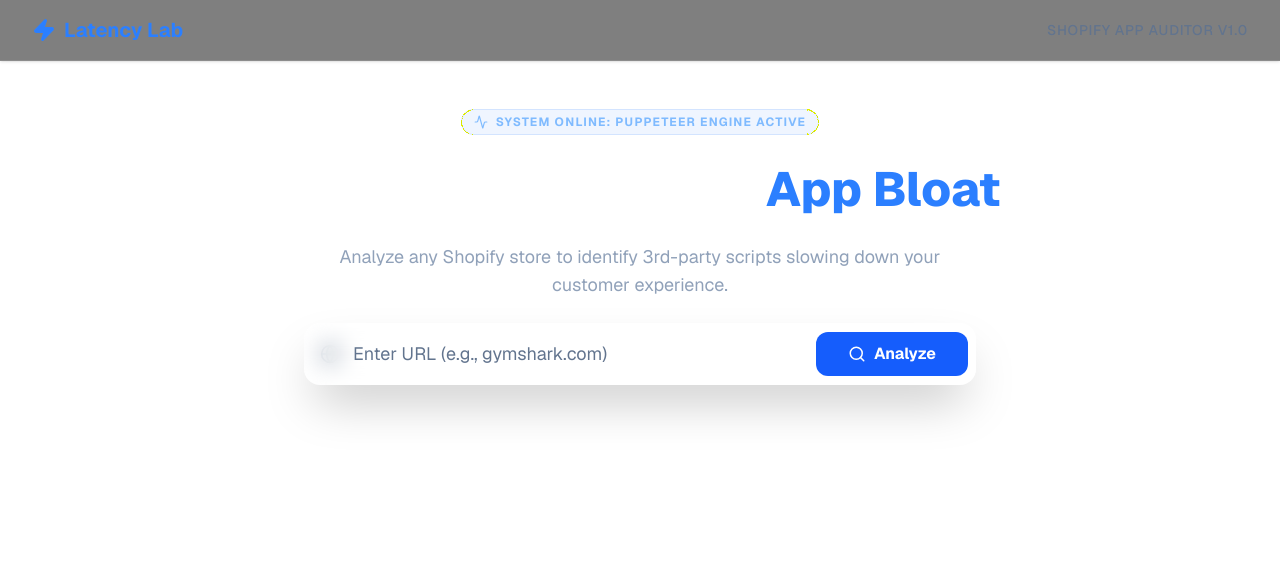
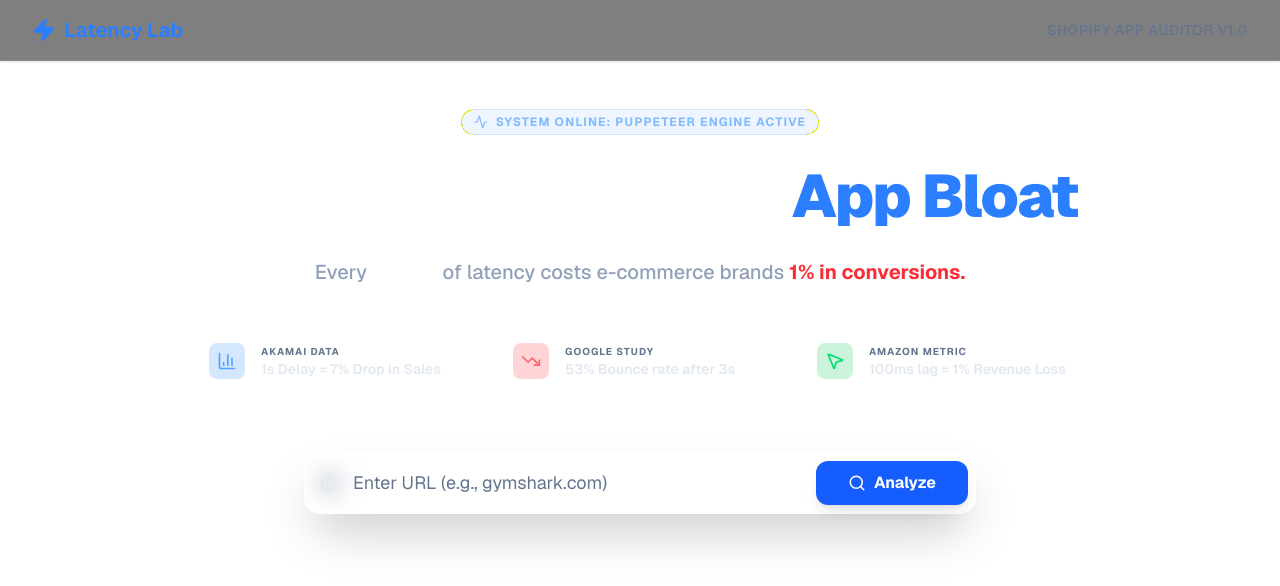
Before and after one commit to manavkr0710/latency-lab, a Next.js app in the folder frontend/: page / in a window 1280 px wide. Shown: the top 586 px of the page. Built offline with nearby package versions, Linux system fonts and the light colour scheme.

Commit message:
feat: added statistics at the top and added every 100ms = 1% in conversions

```diff
--- a/frontend/app/page.tsx
+++ b/frontend/app/page.tsx
@@ -1,6 +1,6 @@
 "use client";
 import { useState } from 'react';
-import { Search, Zap, AlertTriangle, Globe, Activity, Info } from 'lucide-react';
+import { Search, Zap, AlertTriangle, Globe, Activity, Info, BarChart3, TrendingDown, MousePointer2 } from 'lucide-react';
 
 export default function Home() {
   const [url, setUrl] = useState('');
@@ -8,10 +8,8 @@ export default function Home() {
   const [results, setResults] = useState<any>(null);
 
   const calculateRevenueLoss = (latency: number) => {
-    // Industry Benchmark: 1 second (1000ms) of lag = 10% conversion drop
+    // 1 second (1000ms) of lag = 10% conversion drop
     const impactPercentage = (latency / 1000) * 0.10;
-
-    // Monthly baseline revenue for a mid-market Shopify store
     const monthlyBaseline = 100000;
     const monthlyLoss = monthlyBaseline * impactPercentage;
 
@@ -50,19 +48,52 @@ export default function Home() {
       </nav>
 
       <div className="max-w-6xl mx-auto py-12 px-6 space-y-12">
-        {/* Search Section */}
-        <section className="text-center space-y-6">
-          <div className="inline-flex items-center gap-2 px-3 py-1 rounded-full bg-blue-500/10 border border-blue-500/20 text-blue-400 text-xs font-bold uppercase tracking-widest animate-pulse">
-              <Activity size={14} /> System Online: Puppeteer Engine Active
+        {/* Search & Hook Section */}
+        <section className="text-center space-y-10">
+          <div className="space-y-6">
+            <div className="inline-flex items-center gap-2 px-3 py-1 rounded-full bg-blue-500/10 border border-blue-500/20 text-blue-400 text-xs font-bold uppercase tracking-widest animate-pulse">
+                <Activity size={14} /> System Online: Puppeteer Engine Active
+            </div>
+            <h2 className="text-6xl font-black text-white leading-tight tracking-tight">
+              Stop losing sales to <span className="text-blue-500">App Bloat</span>
+            </h2>
+            <p className="text-xl text-slate-400 max-w-2xl mx-auto font-medium">
+              Every <span className="text-white font-bold">100ms</span> of latency costs e-commerce brands <span className="text-red-500 font-bold">1% in conversions.</span>
+            </p>
           </div>
-          <h2 className="text-5xl font-extrabold text-white leading-tight">
-            Stop losing sales to <span className="text-blue-500">App Bloat</span>
-          </h2>
-          <p className="text-lg text-slate-400 max-w-2xl mx-auto">
-            Analyze any Shopify store to identify 3rd-party scripts slowing down your customer experience.
-          </p>
 
-          <div className="max-w-2xl mx-auto relative flex items-center group">
+          {/* THE BIG HOOK: Industry Benchmarks */}
+          <div className="grid grid-cols-1 md:grid-cols-3 gap-4 max-w-4xl mx-auto">
+            <div className="bg-white/5 border border-white/10 p-4 rounded-2xl backdrop-blur-sm flex items-center gap-4 text-left">
+              <div className="bg-blue-500/20 p-2 rounded-lg text-blue-400">
+                <BarChart3 size={20} />
+              </div>
+              <div>
+                <p className="text-[10px] uppercase tracking-widest text-slate-500 font-bold">Akamai Data</p>
+                <p className="text-sm font-semibold text-slate-200">1s Delay = 7% Drop in Sales</p>
+              </div>
+            </div>
+            <div className="bg-white/5 border border-white/10 p-4 rounded-2xl backdrop-blur-sm flex items-center gap-4 text-left">
+              <div className="bg-red-500/20 p-2 rounded-lg text-red-400">
+                <TrendingDown size={20} />
+              </div>
+              <div>
+                <p className="text-[10px] uppercase tracking-widest text-slate-500 font-bold">Google Study</p>
+                <p className="text-sm font-semibold text-slate-200">53% Bounce rate after 3s</p>
+              </div>
+            </div>
+            <div className="bg-white/5 border border-white/10 p-4 rounded-2xl backdrop-blur-sm flex items-center gap-4 text-left">
+              <div className="bg-green-500/20 p-2 rounded-lg text-green-400">
+                <MousePointer2 size={20} />
+              </div>
+              <div>
+                <p className="text-[10px] uppercase tracking-widest text-slate-500 font-bold">Amazon Metric</p>
+                <p className="text-sm font-semibold text-slate-200">100ms lag = 1% Revenue Loss</p>
+              </div>
+            </div>
+          </div>
+
+          <div className="max-w-2xl mx-auto relative flex items-center group pt-4">
             <Globe className="absolute left-4 text-slate-500 group-focus-within:text-blue-500 transition-colors" size={20} />
             <input
               type="text"
@@ -74,7 +105,7 @@ export default function Home() {
             <button
               onClick={startAudit}
               disabled={loading}
-              className="absolute right-2 bg-blue-600 text-white px-8 py-2.5 rounded-xl font-bold hover:bg-blue-700 transition-all flex items-center gap-2 disabled:bg-slate-700 disabled:text-slate-400"
+              className="absolute right-2 bg-blue-600 text-white px-8 py-2.5 rounded-xl font-bold hover:bg-blue-700 transition-all flex items-center gap-2 disabled:bg-slate-700 disabled:text-slate-400 shadow-lg"
             >
               {loading ? <Activity className="animate-spin" size={18} /> : <Search size={18} />}
               {loading ? 'Analyzing...' : 'Analyze'}
@@ -86,8 +117,7 @@ export default function Home() {
         {results && (
           <div className="animate-in fade-in slide-in-from-bottom-4 duration-700 space-y-8">
             <div className="grid grid-cols-1 md:grid-cols-3 gap-6">
-              {/* Total Apps */}
-              <div className="bg-white p-6 rounded-2xl shadow-sm border border-slate-100 flex items-center justify-between transition-all">
+              <div className="bg-white p-6 rounded-3xl shadow-sm border border-slate-100 flex items-center justify-between transition-all">
                 <div>
                   <p className="text-xs text-slate-500 font-bold uppercase tracking-wider mb-1">Total Third-Party Apps</p>
                   <h3 className="text-4xl font-black text-slate-900">{results?.summary?.apps || 0}</h3>
@@ -97,8 +127,7 @@ export default function Home() {
                 </div>
               </div>
 
-              {/* Slowest App */}
-              <div className="bg-white p-6 rounded-2xl shadow-sm border border-slate-100 flex items-center justify-between transition-all">
+              <div className="bg-white p-6 rounded-3xl shadow-sm border border-slate-100 flex items-center justify-between transition-all">
                 <div>
                   <p className="text-xs text-slate-500 font-bold uppercase tracking-wider mb-1">Slowest App Latency</p>
                   <h3 className="text-4xl font-black text-red-600">{results?.slowestApps?.[0]?.ms || 0}ms</h3>
@@ -108,8 +137,7 @@ export default function Home() {
                 </div>
               </div>
 
-              {/* Revenue Loss */}
-              <div className="bg-white p-6 rounded-2xl shadow-sm border border-red-100 flex items-center justify-between group relative transition-all">
+              <div className="bg-white p-6 rounded-3xl shadow-sm border border-red-100 flex items-center justify-between group relative transition-all">
                 <div>
                   <div className="flex items-center gap-1.5 mb-1">
                     <p className="text-xs text-red-500 font-bold uppercase tracking-wider italic">Potential Revenue Loss</p>
@@ -119,10 +147,8 @@ export default function Home() {
                     {results?.slowestApps?.[0]?.ms ? calculateRevenueLoss(results.slowestApps[0].ms) : "$0.00"}
                     <span className="text-xs text-slate-400 font-normal ml-1 tracking-normal uppercase italic">/mo</span>
                   </h3>
-
-                  {/* Methodology Note */}
                   <p className="mt-2 text-[10px] text-slate-400 leading-tight border-t border-slate-50 pt-2 font-medium">
-                    <span className="text-red-400 font-bold underline">Methodology:</span> 1s lag = 10% sales drop (Source: Akamai/Google)
+                    <span className="text-red-400 font-bold underline italic">Industry Standard Logic:</span> 1s lag = 10% sales drop
                   </p>
                 </div>
                 <div className="bg-red-600 p-3 rounded-full text-white shadow-lg shadow-red-200">
@@ -132,7 +158,7 @@ export default function Home() {
             </div>
 
             {/* Table */}
-            <div className="bg-white rounded-2xl shadow-sm border border-slate-200 overflow-hidden text-slate-900">
+            <div className="bg-white rounded-3xl shadow-sm border border-slate-200 overflow-hidden text-slate-900">
               <div className="px-6 py-5 border-b border-slate-100 bg-slate-50 flex justify-between items-center">
                 <h4 className="font-bold text-slate-800 flex items-center gap-2">
                   <AlertTriangle size={18} className="text-amber-500" />
```
